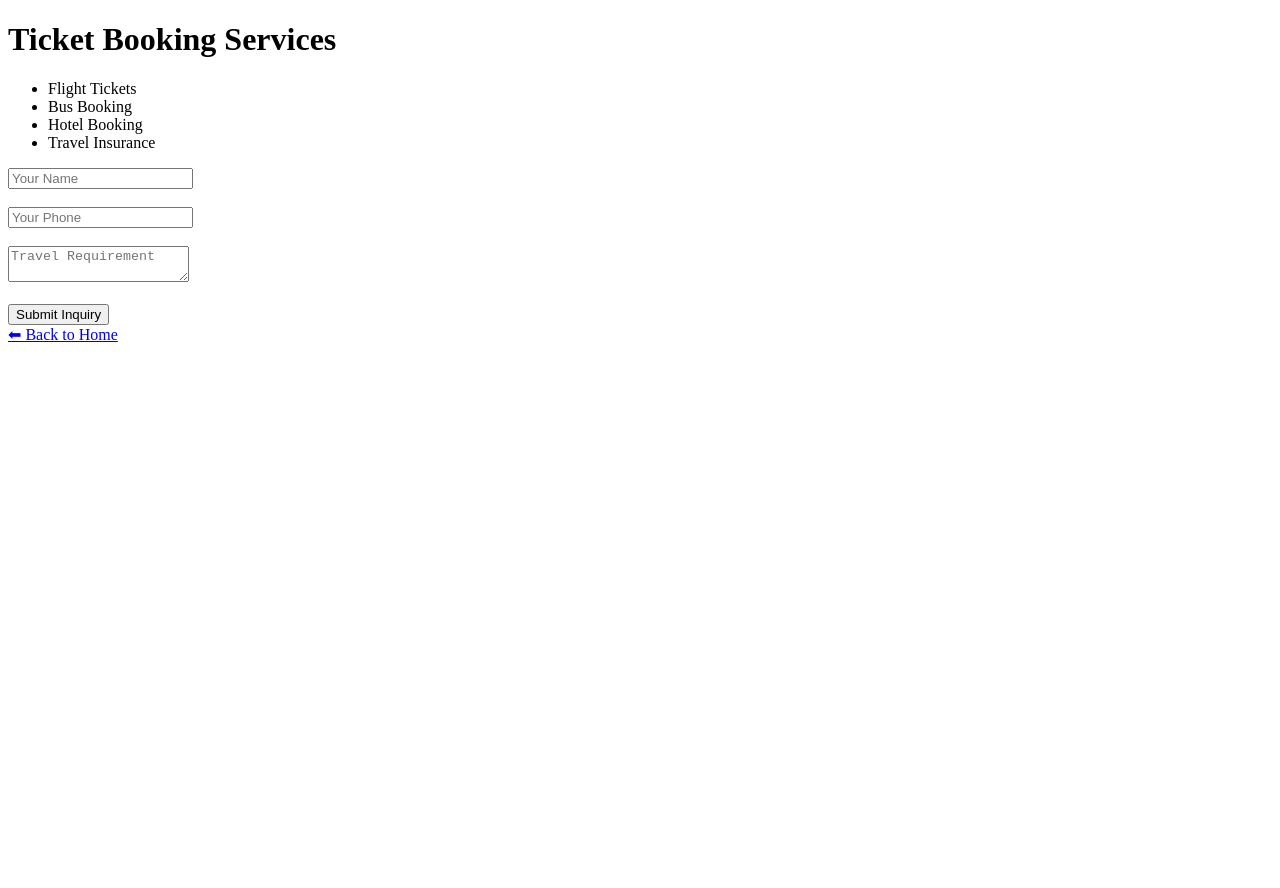
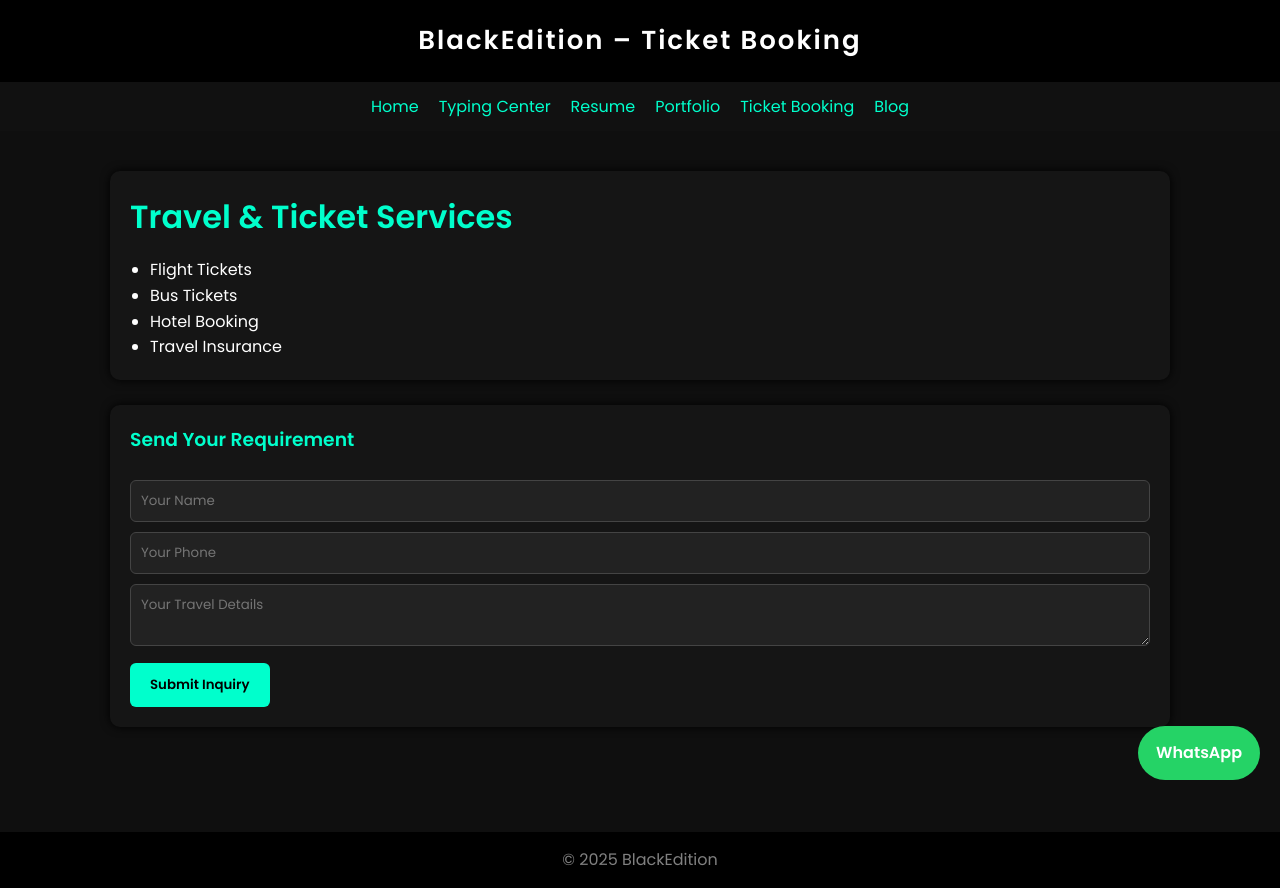
Before and after one commit to blackman666007/blackedition, a plain HTML site: page ticket.html in a window 1280 px wide. Before the commit the page ends 800 px from the top, so only its background shows below. Drawn offline with Linux system fonts and the light colour scheme.

Commit message:
Refactor ticket.html with new layout and styles
Updated the ticket booking page layout and added navigation.

```diff
--- a/ticket.html
+++ b/ticket.html
@@ -2,24 +2,46 @@
 <html>
 <head>
   <title>Ticket Booking | BlackEdition</title>
+  <link rel="stylesheet" href="style.css">
 </head>
 <body>
-<h1>Ticket Booking Services</h1>
 
+<header>BlackEdition – Ticket Booking</header>
+
+<nav>
+  <a href="index.html">Home</a>
+  <a href="typing.html">Typing Center</a>
+  <a href="resume.html">Resume</a>
+  <a href="portfolio.html">Portfolio</a>
+  <a href="ticket.html">Ticket Booking</a>
+  <a href="blog.html">Blog</a>
+</nav>
+
+<div class="container">
+
+  <div class="card">
+    <h1>Travel & Ticket Services</h1>
     <ul>
       <li>Flight Tickets</li>
-<li>Bus Booking</li>
+      <li>Bus Tickets</li>
       <li>Hotel Booking</li>
       <li>Travel Insurance</li>
     </ul>
+  </div>
 
-<form>
-<input placeholder="Your Name"><br><br>
-<input placeholder="Your Phone"><br><br>
-<textarea placeholder="Travel Requirement"></textarea><br><br>
+  <div class="card">
+    <h3>Send Your Requirement</h3>
+    <input placeholder="Your Name">
+    <input placeholder="Your Phone">
+    <textarea placeholder="Your Travel Details"></textarea>
     <button>Submit Inquiry</button>
-</form>
+  </div>
 
-<a href="index.html">⬅ Back to Home</a>
+</div>
+
+<a class="whatsapp" href="https://wa.me/971XXXXXXXX" target="_blank">WhatsApp</a>
+
+<footer>© 2025 BlackEdition</footer>
+
 </body>
 </html>
```
Lines whose indentation alone changed are shown as unchanged.
